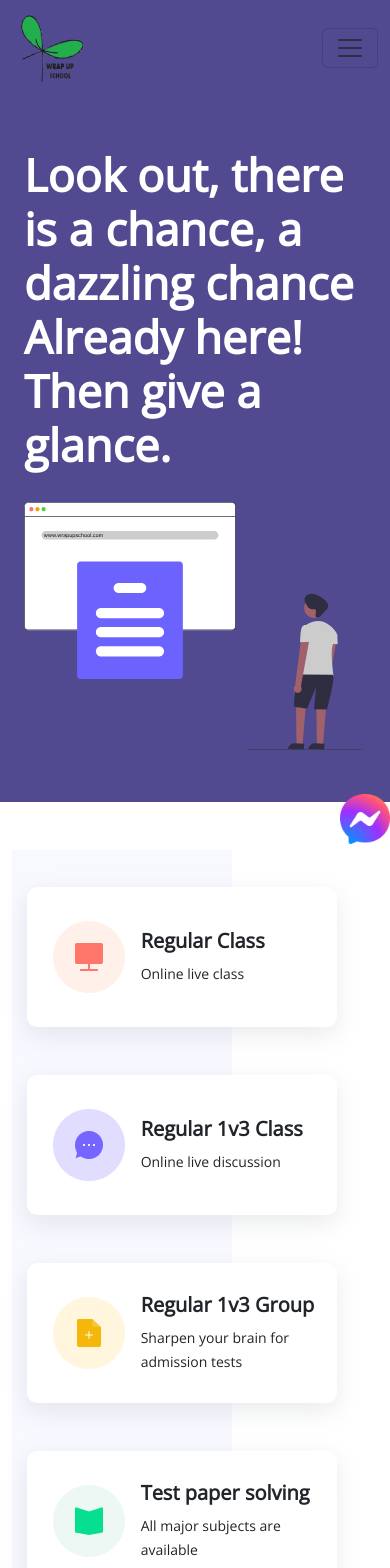
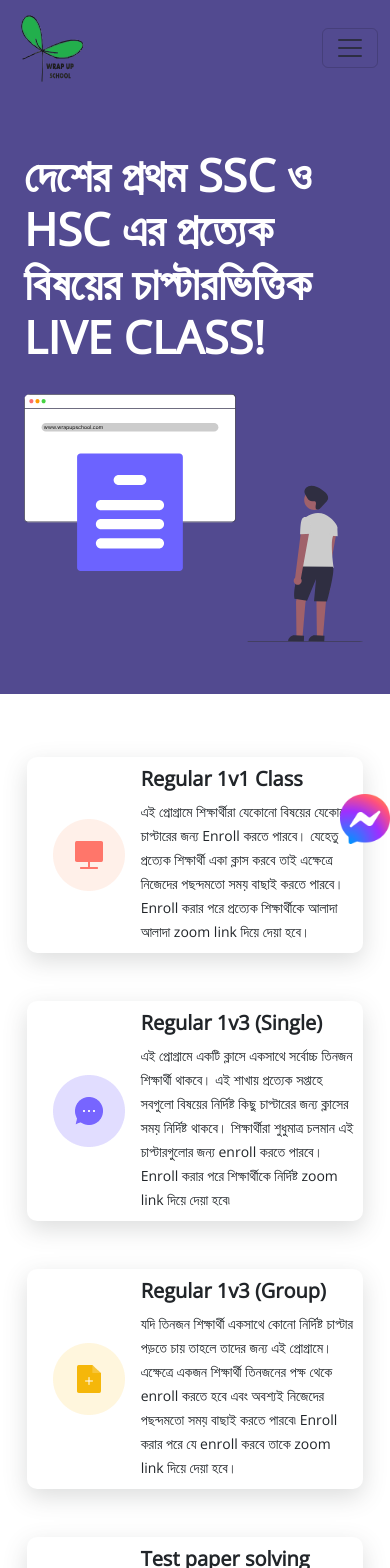
Before and after one commit to Iftekhar-Ifat/wrap-up, a Next.js app: page / in a window 390 px wide. Shown: the top 1568 px of the page. Built offline with nearby package versions, Linux system fonts and the light colour scheme; no server answers.

Commit message:
fixed footer and made responsive

```diff
--- a/components/HomePageComponent/Footer.js
+++ b/components/HomePageComponent/Footer.js
@@ -1,29 +1,29 @@
 import React from 'react';
 import styles from '../../styles/HomePage/Footer.module.css';
-import { faEnvelope, faPhone } from '@fortawesome/free-solid-svg-icons';
-import { FontAwesomeIcon } from '@fortawesome/react-fontawesome';
 import Link from 'next/link';
 import Image from 'next/image';
 import MessengerIcon from '../../public/assets/messenger.png';
 import FacebookIcon from '../../public/assets/fbicon.png';
+import { MdEmail, MdPhone } from 'react-icons/md';
 
 const Footer = () => {
     return (
-        <div>
         <div
-                className={`container-fluid ${styles.footer_container} mt-5`}
-                style={{ position: 'sticky', bottom: 0 }}
+            className={`${styles.footer_container} mt-5`}
+            // style={{ position: 'sticky', bottom: 0 }}
         >
-                <div className={`${styles.footer_style}`}>
-                    <div className={`${styles.footer_links} mt-4`}>
-                        <p className="text-white">
-                            <FontAwesomeIcon icon={faEnvelope} /> Email:
-                            wrapup73@gmail.com
-                        </p>
-                        <p className="text-white">
-                            <FontAwesomeIcon icon={faPhone} /> Phone:
-                            +8801312013789 , +8801641213907
-                        </p>
+            <div className={styles.footer_style}>
+                <div className={`${styles.footer_links}`}>
+                    <div className="text-white m-1 pt-2">
+                        <MdEmail size="22px" />
+                        <span className="ms-1">Email: wrapup73@gmail.com</span>
+                    </div>
+                    <div className="text-white m-1">
+                        <MdPhone size="22px" />
+                        <span className="ms-1">
+                            Phone: +8801312013789 , +8801641213907
+                        </span>
+                    </div>
                     <div className="d-flex justify-content-center">
                         <Link href="https://facebook.com/wrapupschool">
                             <Image
@@ -44,10 +44,9 @@ const Footer = () => {
                     </Link>
                 </div>
             </div>
-                <small className="d-flex justify-content-center text-white my-2">
+            <small className="d-flex justify-content-center text-white mt-1 pb-1">
                 © 2023 WrapUpSchool | All Rights Reserved
             </small>
-            </div>
         </div>
     );
 };
--- a/components/HomePageComponent/IntroSection.js
+++ b/components/HomePageComponent/IntroSection.js
@@ -10,8 +10,8 @@ const IntroSection = () => {
                 <Row>
                     <Col lg="6" xs="12">
                         <h1 className={`text-white fw-bold ${styles.h1_tag}`}>
-                            Look out, there is a chance, a dazzling chance
-                            Already here! Then give a glance.
+                            দেশের প্রথম SSC ও HSC এর প্রত্যেক বিষয়ের
+                            চাপ্টারভিত্তিক LIVE CLASS!
                         </h1>
                     </Col>
                     <Col lg="6" xs="12">
--- a/components/HomePageComponent/ServiceSection.js
+++ b/components/HomePageComponent/ServiceSection.js
@@ -26,8 +26,18 @@ const ServiceSection = () => {
                                     <Image className="mx-3" src={live} alt="" />
                                 </div>
                                 <div>
-                                    <h5 className="fw-bold">Regular Class</h5>
-                                    <small>Online live class</small>
+                                    <h5 className="fw-bold">
+                                        Regular 1v1 Class
+                                    </h5>
+                                    <small>
+                                        এই প্রোগ্রামে শিক্ষার্থীরা যেকোনো বিষয়ের
+                                        যেকোনো চাপ্টারের জন্য Enroll করতে পারবে।
+                                        যেহেতু প্রত্যেক শিক্ষার্থী একা ক্লাস
+                                        করবে তাই এক্ষেত্রে নিজেদের পছন্দমতো সময়
+                                        বাছাই করতে পারবে। Enroll করার পরে
+                                        প্রত্যেক শিক্ষার্থীকে আলাদা আলাদা zoom
+                                        link দিয়ে দেয়া হবে।
+                                    </small>
                                 </div>
                             </div>
                         </Col>
@@ -42,9 +52,19 @@ const ServiceSection = () => {
                                 </div>
                                 <div>
                                     <h5 className="fw-bold">
-                                        Regular 1v3 Class
+                                        Regular 1v3 (Single)
                                     </h5>
-                                    <small>Online live discussion</small>
+                                    <small>
+                                        এই প্রোগ্রামে একটি ক্লাসে একসাথে
+                                        সর্বোচ্চ তিনজন শিক্ষার্থী থাকবে। এই
+                                        শাখায় প্রত্যেক সপ্তাহে সবগুলো বিষয়ের
+                                        নির্দিষ্ট কিছু চাপ্টারের জন্য ক্লাসের
+                                        সময় নির্দিষ্ট থাকবে। শিক্ষার্থীরা
+                                        শুধুমাত্র চলমান এই চাপ্টারগুলোর জন্য
+                                        enroll করতে পারবে। Enroll করার পরে
+                                        শিক্ষার্থীকে নির্দিষ্ট zoom link দিয়ে
+                                        দেয়া হবে৷
+                                    </small>
                                 </div>
                             </div>
                         </Col>
@@ -59,10 +79,17 @@ const ServiceSection = () => {
                                 </div>
                                 <div>
                                     <h5 className="fw-bold">
-                                        Regular 1v3 Group
+                                        Regular 1v3 (Group)
                                     </h5>
                                     <small>
-                                        Sharpen your brain for admission tests
+                                        যদি তিনজন শিক্ষার্থী একসাথে কোনো
+                                        নির্দিষ্ট চাপ্টার পড়তে চায় তাহলে তাদের
+                                        জন্য এই প্রোগ্রামে। এক্ষেত্রে একজন
+                                        শিক্ষার্থী তিনজনের পক্ষ থেকে enroll করতে
+                                        হবে এবং অবশ্যই নিজেদের পছন্দমতো সময়
+                                        বাছাই করতে পারবে৷ Enroll করার পরে যে
+                                        enroll করবে তাকে zoom link দিয়ে দেয়া
+                                        হবে।
                                     </small>
                                 </div>
                             </div>
@@ -77,22 +104,28 @@ const ServiceSection = () => {
                                         Test paper solving
                                     </h5>
                                     <small>
-                                        All major subjects are available
+                                        এই প্রোগ্রামে শিক্ষার্থীদের test paper
+                                        সমাধান করতে গিয়ে কোনো সমস্যা দেখা দিলে
+                                        তা সমাধান করে নিতে পারবে৷ যেহেতু
+                                        প্রত্যেক শিক্ষার্থী একা ক্লাস করবে তাই
+                                        এক্ষেত্রে নিজেদের পছন্দমতো সময় বাছাই
+                                        করতে পারবে। Enroll করার পরে প্রত্যেক
+                                        শিক্ষার্থীকে আলাদা আলাদা zoom link দিয়ে
+                                        দেয়া হবে।
                                     </small>
                                 </div>
                             </div>
                         </Col>
                     </Row>
                 </div>
-                <div className={`mt-5 ${styles.right} p-4`}>
+                <div className={`mt-5 m-4`}>
                     <h3 className="fw-bolder fs-1">
                         Start your learning <br />
                         journey today!
                     </h3>
                     <p>
-                        The best and cheapest way to deal with <br /> your
-                        drawbacks and build a strong <br /> foundation on any
-                        topic.{' '}
+                        The best and cheapest way to deal with your drawbacks
+                        and build a strong foundation on any topic.{' '}
                     </p>
 
                     <Button
--- a/pages/_app.js
+++ b/pages/_app.js
@@ -24,16 +24,28 @@ function MyApp({ Component, pageProps }) {
             </Head>
             <AuthProvider>
                 {publicRoute.includes(router.pathname) ? (
-                    <>
-                        <NavBar />
-                        <Component {...pageProps} />
+                    <div
+                        className="d-flex flex-column justify-content-between"
+                        style={{ height: '100vh' }}
+                    >
+                        <div>
+                            <NavBar />
+                            <Component {...pageProps} />
+                        </div>
                         <Footer />
-                    </>
+                    </div>
                 ) : (
                     <ProtectedRoute>
-                        <NavBar />
-                        <Component {...pageProps} />
-                        <Footer />
+                        <div
+                            className="d-flex flex-column justify-content-between"
+                            style={{ height: '100vh' }}
+                        >
+                            <div>
+                                <NavBar />
+                                <Component {...pageProps} />
+                            </div>
+                            <Footer />
+                        </div>
                     </ProtectedRoute>
                 )}
             </AuthProvider>
--- a/styles/HomePage/Footer.module.css
+++ b/styles/HomePage/Footer.module.css
@@ -1,19 +1,11 @@
 .footer_style {
-    margin-top: 2%;
-    display: flex;
-    flex-direction: column;
-    justify-content: center;
-    align-items: center;
+    text-align: center;
 }
 .footer_container {
     background-color: #524a90;
-    height: 200px;
-    bottom: 0;
 }
 .footer_links a {
     display: flex;
-    flex-direction: column;
-    text-decoration: none;
     align-items: center;
     color: white;
     padding: 5px;
--- a/styles/HomePage/Service.module.css
+++ b/styles/HomePage/Service.module.css
@@ -1,23 +1,20 @@
 .home_cards {
-    width: 310px;
-    height: 140px;
+    width: 100%;
+    min-height: 140px;
     background-color: white;
     padding: 10px;
     display: flex;
     align-items: center;
     border-radius: 10px;
-    box-shadow: rgba(149, 157, 165, 0.2) 0px 8px 24px;
+    box-shadow: rgba(82, 84, 87, 0.2) 0px 8px 24px;
 }
 
 .homee {
     width: 50%;
-    background-color: #f8f8ff;
+    background-color: #ededff;
+    border-radius: 10px;
     margin-left: 0;
     padding: 4%;
-}
-
-.right {
-    margin-right: 10%;
 }
 
 .teacher_card {
@@ -71,8 +68,9 @@
 
 @media screen and (min-width: 992px) {
     .home_cards {
-        margin-left: 60%;
+        width: 100%;
         overflow: visible;
+        margin-left: 40%;
     }
 }
 
@@ -86,9 +84,8 @@
         flex-direction: column;
     }
     .homee {
-        padding-top: 10%;
-        padding-bottom: 10%;
         margin: 0;
-        width: 60%;
+        width: 100%;
+        background-color: white;
     }
 }
--- a/styles/ProfilePage/Profile.module.css
+++ b/styles/ProfilePage/Profile.module.css
@@ -3,5 +3,4 @@
     margin-left: 10%;
     margin-right: 10%;
     margin-bottom: 10%;
-    min-height: 50vh;
 }
--- a/utils/clientAPI.js
+++ b/utils/clientAPI.js
@@ -205,7 +205,7 @@ async function getHSCcourses() {
 
 async function getSSCcourses() {
     const SSCcoursesAPI =
-        'https://raw.githubusercontent.com/wrap-up/wrap-up-data/main/hsc_courses.json';
+        'https://raw.githubusercontent.com/wrap-up/wrap-up-data/main/ssc_courses.json';
     try {
         const result = await axios.get(SSCcoursesAPI);
         return result.data;
```
Also changed, not shown: components/CourseComponent/SubjectTab.js (+48 -2 lines), pages/courses/index.js (+7 -1 lines). Lines whose indentation alone changed are shown as unchanged.
